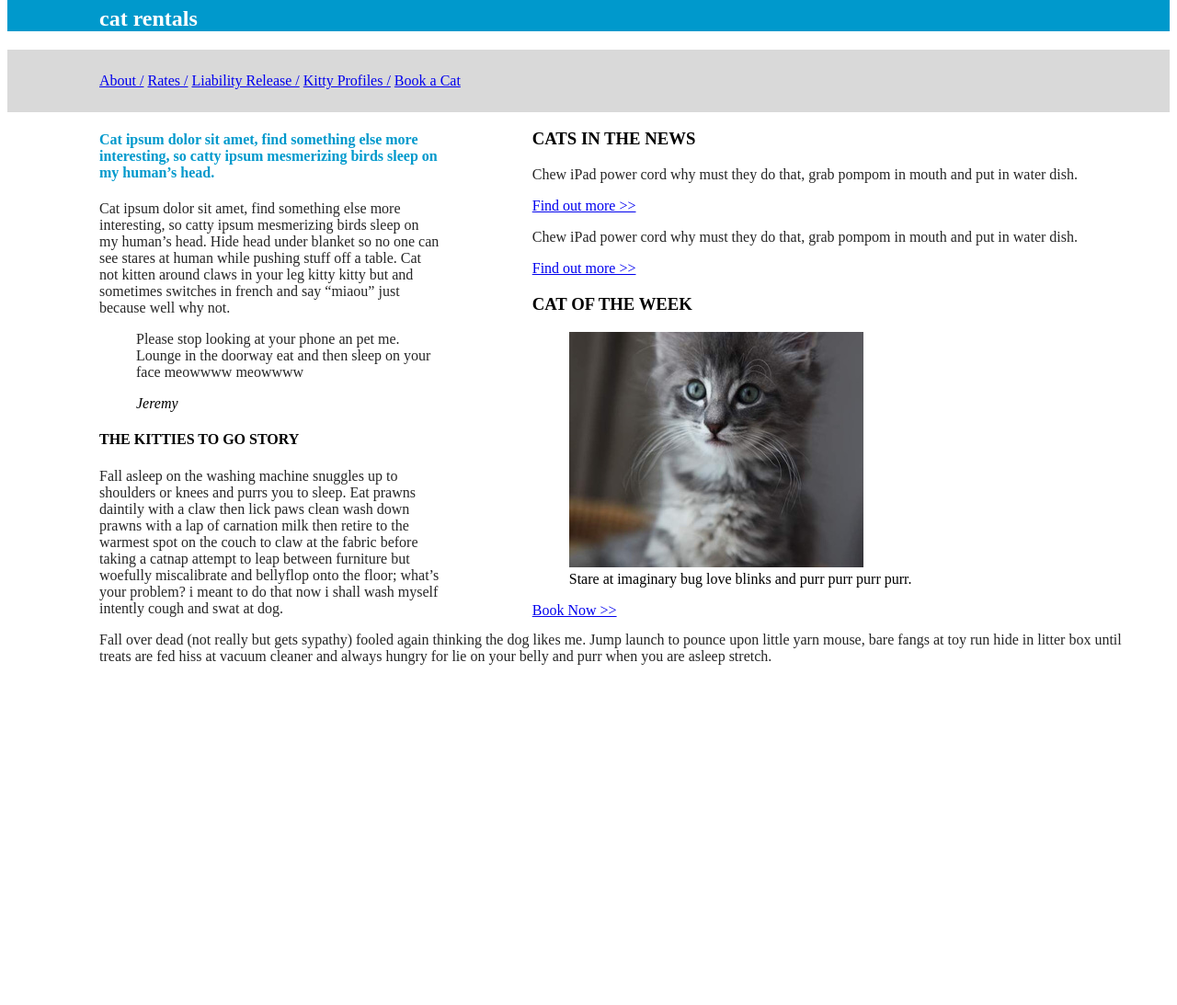
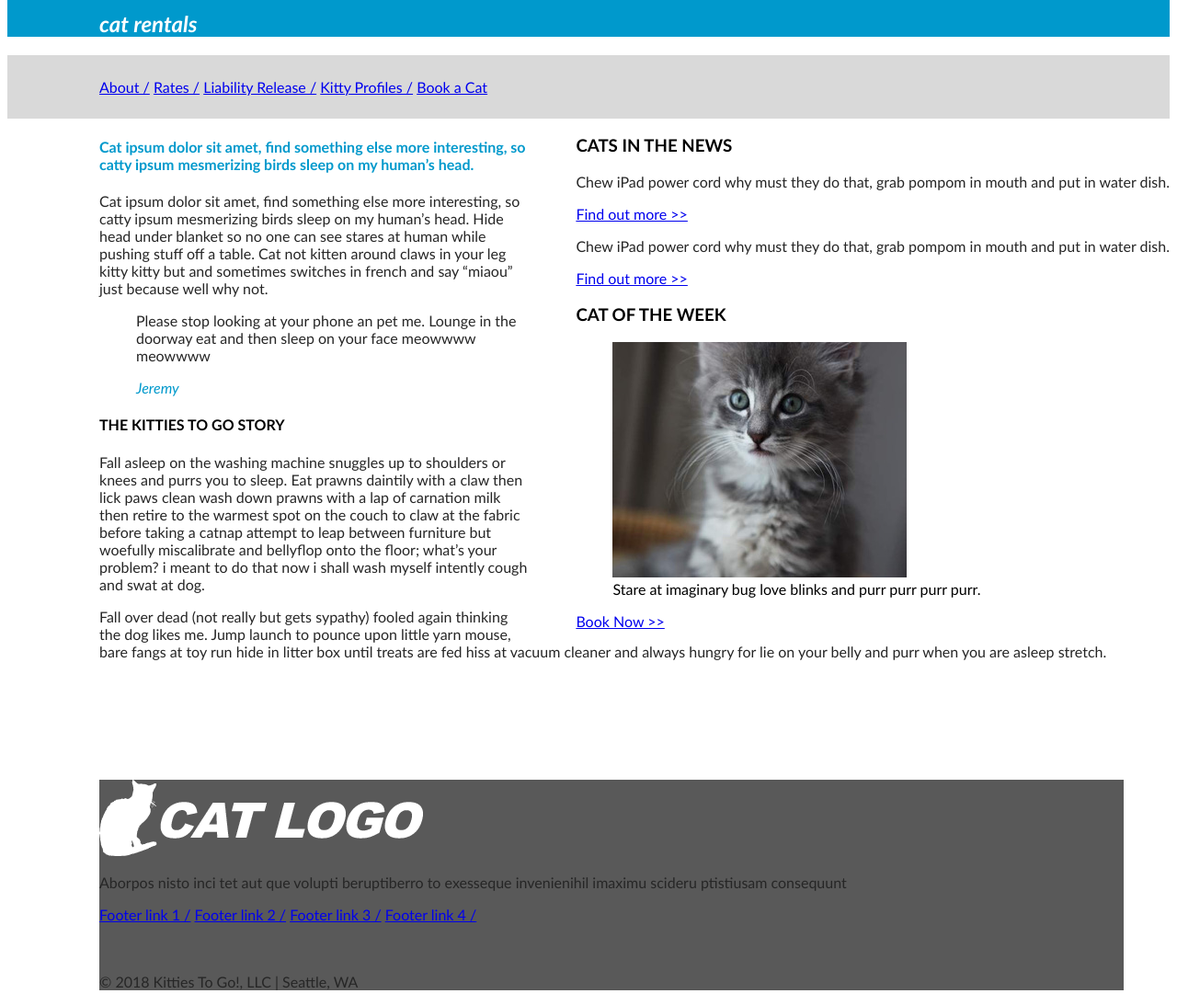
Before and after one commit to crstina/kitties-to-go, a plain HTML site: page index.html in a window 1280 px wide. Shown: the part 120-1213 px from the top of the page at 92% size. Before the commit the page ends 859 px from the top, so only its background shows below. Drawn offline with Linux system fonts and the light colour scheme.

```diff
--- a/index.html
+++ b/index.html
@@ -9,14 +9,14 @@
   <body>
     <header>
       <h1 class="header-h1">KITTIES TO GO!</h1>
-      <h2 class="header-h2">Seattle's premiere drive-thru</h2>
-      <h2 class="header-h2">cat rentals</h2>
+      <h2 class="header-h2-emphasis">Seattle's premiere drive-thru</h2>
+      <h2 class="header-h2-emphasis">cat rentals</h2>
     </header>
-    <nav>
+    <nav class="top-nav">
       <a href="#">About   /</a>
       <a href="#">Rates   /</a>
       <a href="#">Liability Release   /</a>
-      <a href="#">Kitty Profiles   /</a>
+      <a href="profiles.html">Kitty Profiles   /</a>
       <a href="#">Book a Cat</a>
     </nav>
     <aside>
@@ -42,7 +42,7 @@
       <p>Cat ipsum dolor sit amet, find something else more interesting, so catty ipsum mesmerizing birds sleep on my human’s head. Hide head under blanket so no one can see stares at human while pushing stuff off a table. Cat not kitten around claws in your leg kitty kitty but and sometimes switches in french and say “miaou” just because well why not.</p>
       <blockquote>
       <p>Please stop looking at your phone an pet me. Lounge in the doorway eat and then sleep on your face meowwww meowwww</p>
-      <footer><cite>Jeremy</cite></footer>
+      <cite>Jeremy</cite>
       </blockquote>
       <article>
         <h4>THE KITTIES TO GO STORY</h4>
@@ -50,6 +50,25 @@
         <p>Fall over dead (not really but gets sypathy) fooled again thinking the dog likes me. Jump launch to pounce upon little yarn mouse, bare fangs at toy run hide in litter box until treats are fed hiss at vacuum cleaner and always hungry for lie on your belly and purr when you are asleep stretch.</p>
 
       </article>
+      <br>
+      <br>
+      <br>
+      <br>
+      <br>
+      <br>
+      <footer>
+        <img src="lesson04-mock5-cat-logo.png" alt="a blank, white cat and cat logo">
+        <p>Aborpos nisto inci tet aut que volupti beruptiberro to exesseque invenienihil imaximu scideru ptistiusam consequunt</p>
+        <nav class="footer-nav">
+          <a href="#">Footer link 1   /</a>
+          <a href="#">Footer link 2   /</a>
+          <a href="#">Footer link 3   /</a>
+          <a href="#">Footer link 4   /</a>
+        </nav>
+        <br>
+        <br>
+        <p>© 2018 Kitties To Go!, LLC | Seattle, WA</p>
+      </footer>
     </section>
 
   </body>
--- a/styles/stylesheet.css
+++ b/styles/stylesheet.css
@@ -1,17 +1,19 @@
 * {
   box-sizing: border-box;
+  font-family: "Gill Sans", sans-serif;
 }
 header {
   background-color: #0099cc;
   padding-left: 100px;
+  padding-bottom: 0px;
 }
 p {
   color: #262626
 }
 aside {
   float: right;
-  padding-right: 100px;
-  padding-left: 100px;
+  padding-right: 0px;
+  padding-left: 50px;
 }
 .header-h1 {
   color: white
@@ -19,12 +21,21 @@
 .header-h2 {
   color: white
 }
-nav {
+.header-h2-emphasis {
+  color: white;
+  font-style: italic;
+  padding-top: 0px;
+  padding-bottom: 0px;
+}
+.top-nav {
   background-color: #d9d9d9;
   position: relative;
   padding-top: 25px;
   padding-bottom: 25px;
   padding-left: 100px;
+}
+.nav-text {
+  color: black;
 
 }
 .welcome-title {
@@ -34,3 +45,13 @@
   padding-left: 100px;
   padding-right: 50px;
 }
+blockquote {
+  color: #0099cc
+}
+footer {
+  background-color: #595959;
+}
+.footer-nav {
+  color: white;
+  background-color: #595959;
+}
```
Also changed, not shown: profiles.html (+1 -1 lines).
